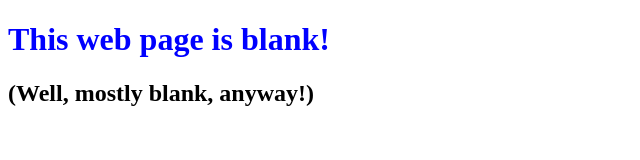
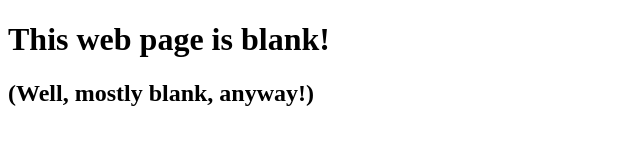
Before and after one commit to ed-cp400/0my_openSAP_repo, a plain HTML site: page index.html in a window 1280 px wide. Shown: the whole page, without its empty margins (0-640 px from the left). Drawn offline with Linux system fonts and the light colour scheme.

Commit message:
Revert "Added blue color to first header"
This reverts commit 645505338b3deeceb0819dddb8d86b11f891c1e7.

```diff
--- a/index.html
+++ b/index.html
@@ -6,7 +6,7 @@
 		<title>A Page of Quotations</title>
 	</head>
 	<body>
-		<h1 style="color: Blue">This web page is blank!</h1>
+		<h1>This web page is blank!</h1>
 		<h2>(Well, mostly blank, anyway!)</h2>
 	</body>
 </html>
```
